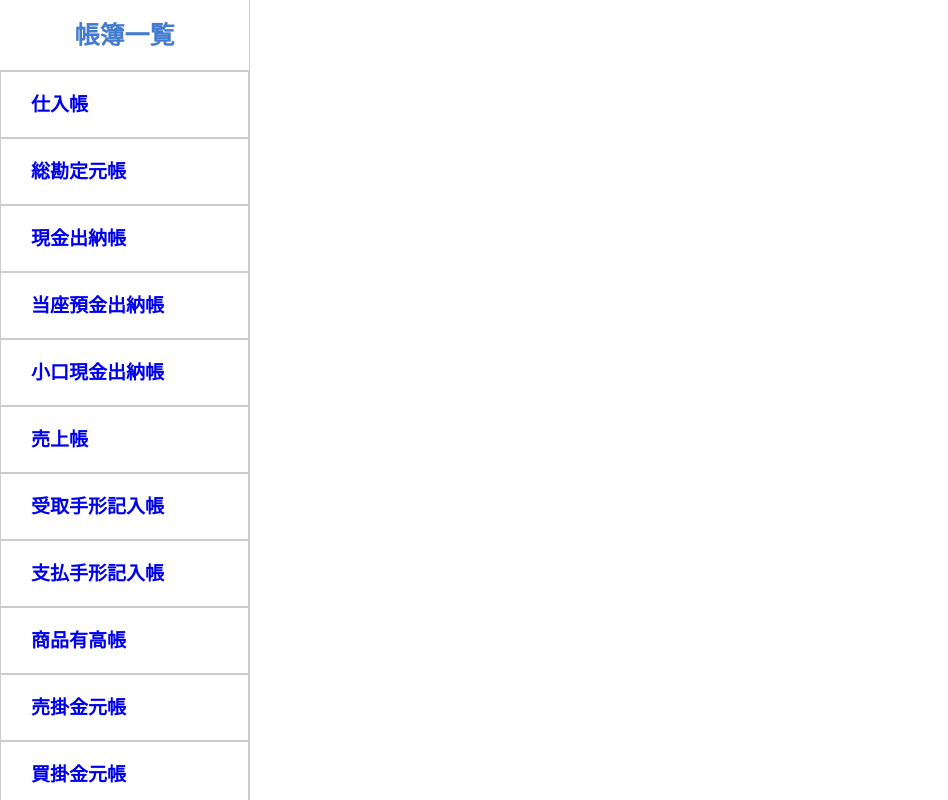
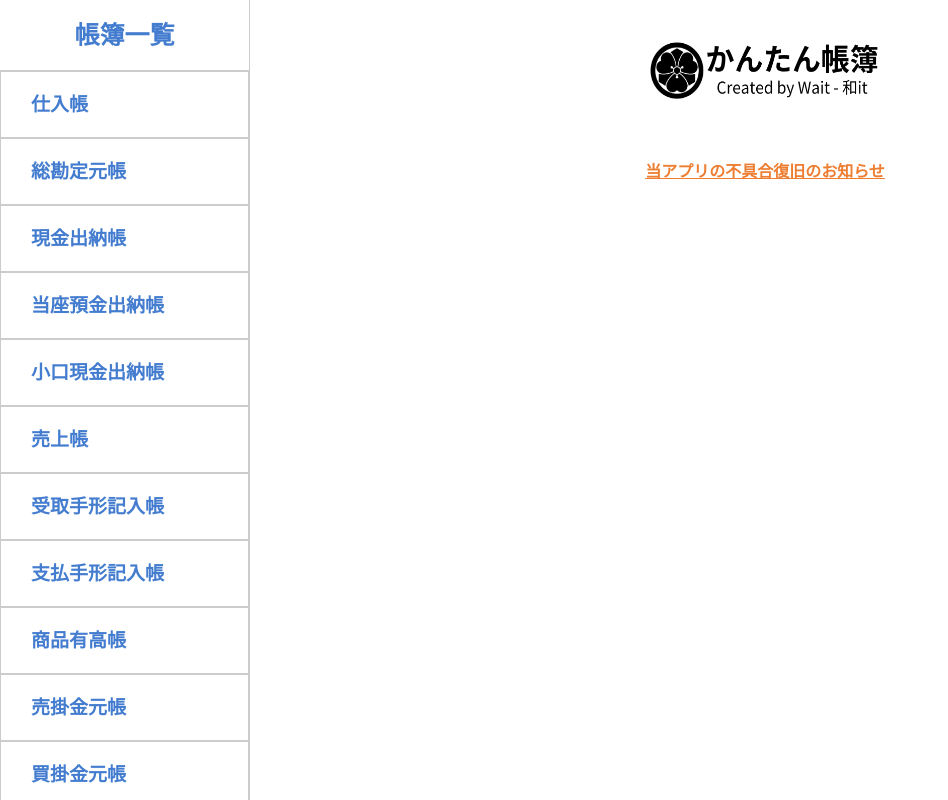
Before and after one commit to WaitShimizu/EZTaxCraft_flask, a Flask app: page /mypage in a window 1280 px wide. Shown: the whole page, without its empty margins (0-948 px from the left). Run offline with Flask 3, Linux system fonts and the light colour scheme.

Commit message:
waitロゴ追加、不具合info追加

```diff
--- a/app/static/css/mypage.css
+++ b/app/static/css/mypage.css
@@ -9,11 +9,41 @@
     text-decoration: none;
 }
 
+/* ワイトロゴ */
+.wait-logo {
+	width: 230px;
+    height: 60px;
+	transition: .4s;
+    position: fixed;
+    top: 70px;
+    left: calc(50% + 125px); /* 横中央 + サイドバー幅 */
+    transform: translate(-50%, -50%);
+}
+/* マウスがボタンに乗ったとき */
+.wait-logo:hover {
+	opacity: .7;
+}
+
+.bug-content {
+    color: #ed7d31;
+    z-index: 2;
+    position: absolute;
+    top: 170px;
+    left: calc(50% + 125px); /* 横中央 + サイドバー幅 */
+    transform: translate(-50%, -50%);
+}
+
+.bug-content a {
+    color: #ed7d31;
+    text-decoration: underline;
+    font-weight: bold;
+}
+
 .sidebar {
     position: fixed;
+    background: #fff;
     left: 0;
     top: 0;
-    background: #fff;
     width: 250px;
     height: 100%;
     border-right: 1px solid #ccc;
@@ -33,6 +63,7 @@
 
 .sidebar ul a {
     font-size: 19px;
+    color: #447dcf;
     font-weight: bold;
     display: block;
     height: 100%;
@@ -51,5 +82,5 @@
 
 .sidebar li:hover {
 	opacity: .7;
-    background: #447dcf;
+    background: #ed7d31;
 }
--- a/app/static/js/mypage.js
+++ b/app/static/js/mypage.js
@@ -9,9 +9,9 @@
 // 各リストアイテムに対応するURLと定義
 const links = [
                 'https://www.google.co.jp/',
-                'https://www.google.co.jp/',
-                'https://www.google.co.jp/',
-                'https://www.google.co.jp/',
+                'https://www.yahoo.co.jp/',
+                'https://www.youtube.com/',
+                'https://xn--u9jv84l7ea468b.com/',
                 'https://www.google.co.jp/',
                 'https://www.google.co.jp/',
                 'https://www.google.co.jp/',
--- a/app/templates/mypage.html
+++ b/app/templates/mypage.html
@@ -9,6 +9,13 @@
         <title>マイページ</title>
     </head>
     <body>
+        <a href="/top"><img class="wait-logo" src="static/img/wait-logo.png" alt="ワイトロゴ"></a>
+        <p class="bug-content">
+            <a href="https://www.google.co.jp/">当アプリの不具合復旧のお知らせ</a>
+        </p>
+        <div class="expenses-info">
+
+        </div>
         <div class="sidebar">
             <header>帳簿一覧</header>
             <ul id="accounting">
```
